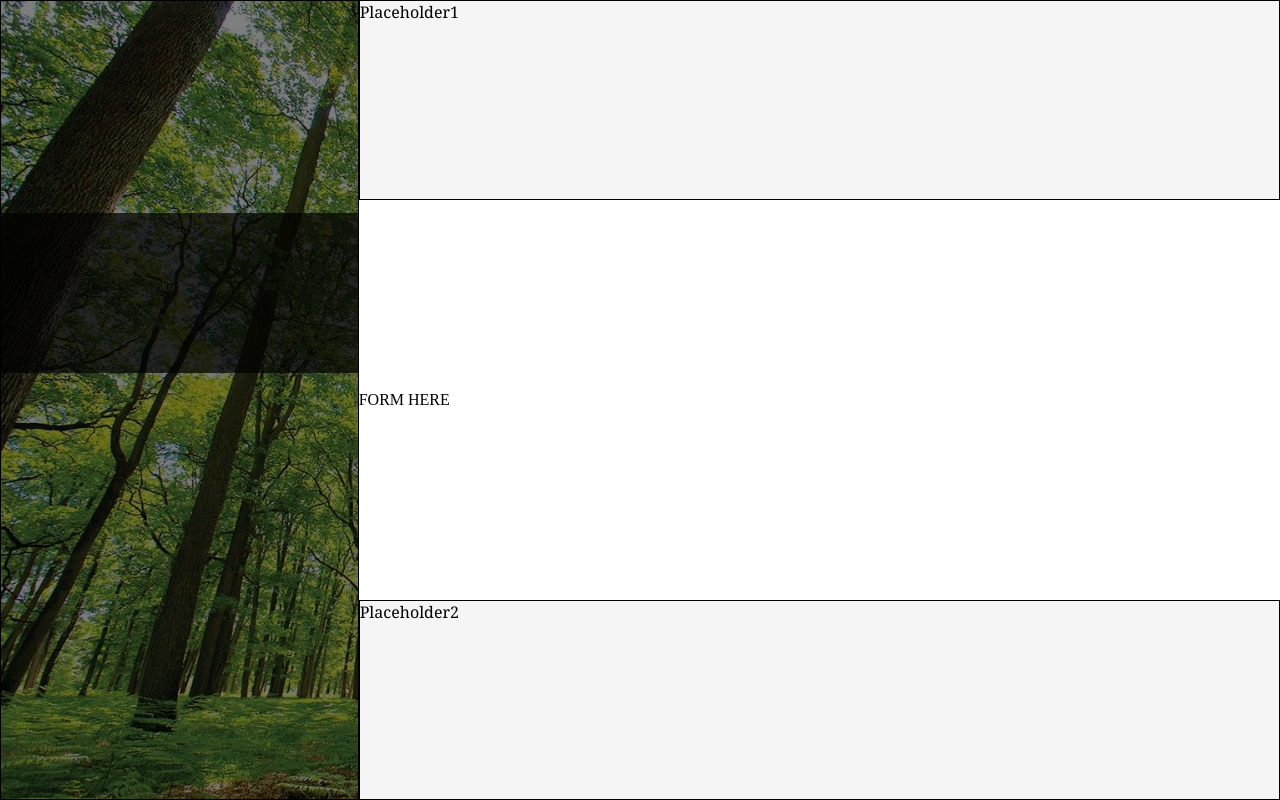
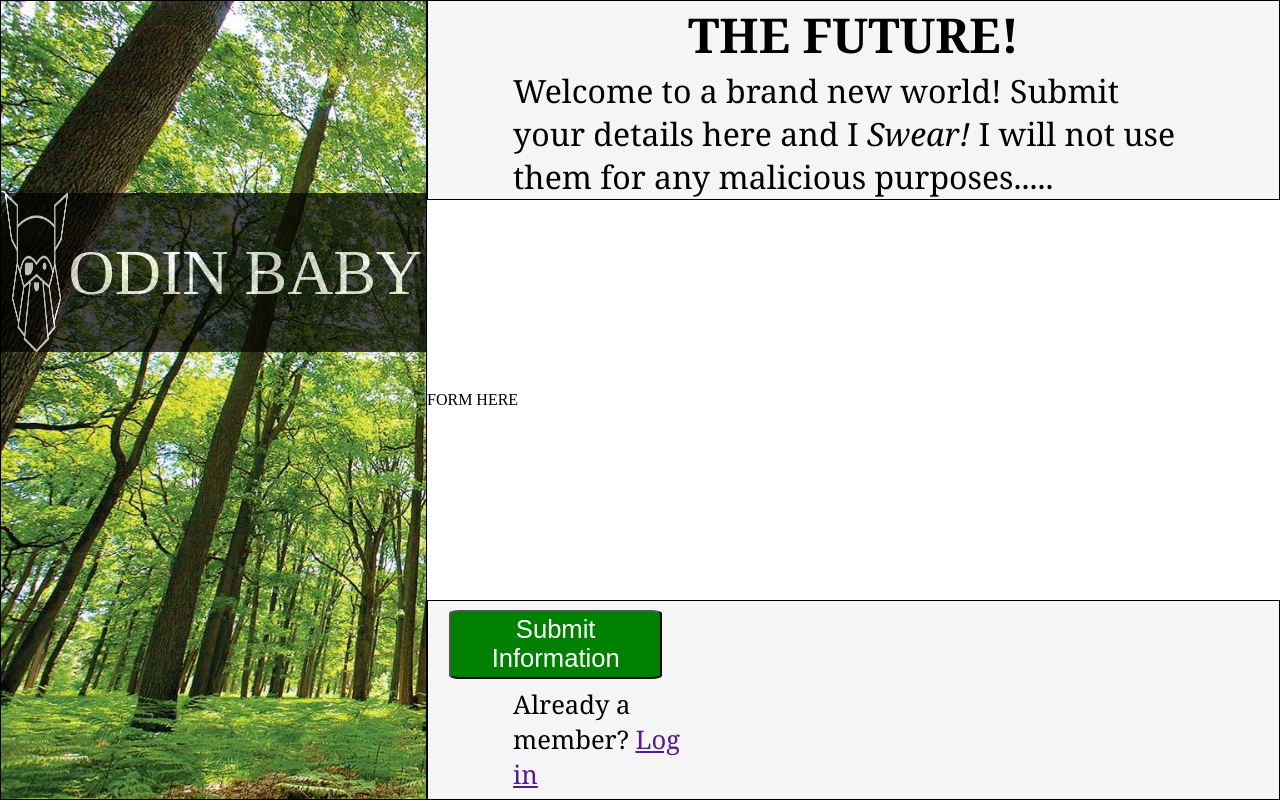
Before and after one commit to boofmang/forms, a plain HTML site: page index.html in a window 1280 px wide. Drawn offline with Linux system fonts and the light colour scheme.

Commit message:
finished basic framework and buttons

```diff
--- a/form.css
+++ b/form.css
@@ -17,9 +17,9 @@
     display: flex;
     flex-direction: column;
     height: 100%;
-    width: 35%;
+    width: 45%;
     border: 1px solid black;
-    background-image: linear-gradient(rgba(0, 0, 0, 0.5), rgba(0, 0, 0, 0.5)), url(forest.jpg);
+    background-image: url(forest.jpg);
     background-repeat: no-repeat;
     background-size:cover;
     background-color: darkgreen;
@@ -29,11 +29,37 @@
 }
 #imgback{
 
+    display: flex;
     width: 100%;
     height:20%;
     background-color: black;
     opacity: 70%;
     margin-bottom: 60%;
+    justify-content: center;
+    color: white;
+    align-items: center;
+    font-size: 4em
+
+}
+#Submit{
+    height: 35%;
+    width: 25%;
+    margin-right: 70%;
+    background-color: green;
+    border-radius: 5%;
+    color: white;
+    font-size: 0.8em;
+    justify-content: center;
+    align-items: center;
+    margin-top: 1%;
+
+}
+
+
+
+p{
+    margin-left: 10%;
+    margin-right: 10%;
 }
 .card{
     display: flex;
@@ -43,6 +69,11 @@
     font-family: Cambria, Cochin, Georgia, Times, 'Times New Roman', serif;
     width: 100%;
     height:25%;
+    justify-content: center;
+    align-items: center;
+    flex-wrap: wrap;
+    font-size: 2em;
+
 
 }
 
@@ -52,3 +83,11 @@
     width: 90%;
     justify-content: space-between;
 }
+
+.log{
+    margin-right: 70%;
+    margin-bottom: 50%;
+    margin-top: 1%;
+    font-size: 0.8em;
+
+}
--- a/index.html
+++ b/index.html
@@ -9,12 +9,22 @@
 <body>
     <div id="fullflex">
 <div id="imagebox">
-    <div id="imgback"></div>
+    <div id="imgback">
+        <img src="odin-lined.png" height="100%" width="15%">
+        ODIN BABY
+    </div>
+
 </div>
 <div id="nextflex">
-<div class="card">Placeholder1</div>
+<div class="card">
+    <h2>THE FUTURE!</h2>
+    <p>Welcome to a brand new world! Submit your details here and I <em>Swear!</em> I will not use them for any malicious purposes..... </p>
+</div>
 <div id="formcontainer">FORM HERE</div>
-<div class="card">Placeholder2</div>
+<div class="card">
+    <button id="Submit">Submit Information</button>
+    <p class="log">Already a member? <a href="">Log in</a></p>
+</div>
 </div>
 
 
```
Also changed, not shown: odin-lined.png (added).
